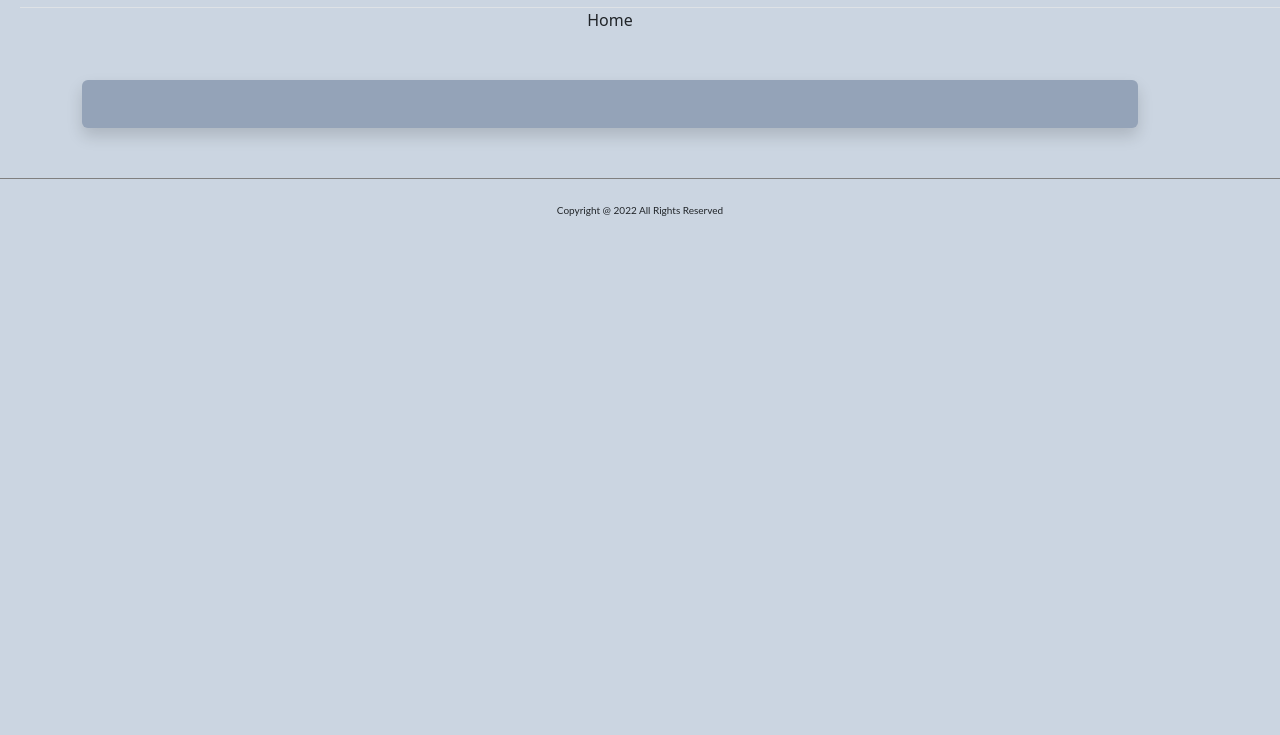
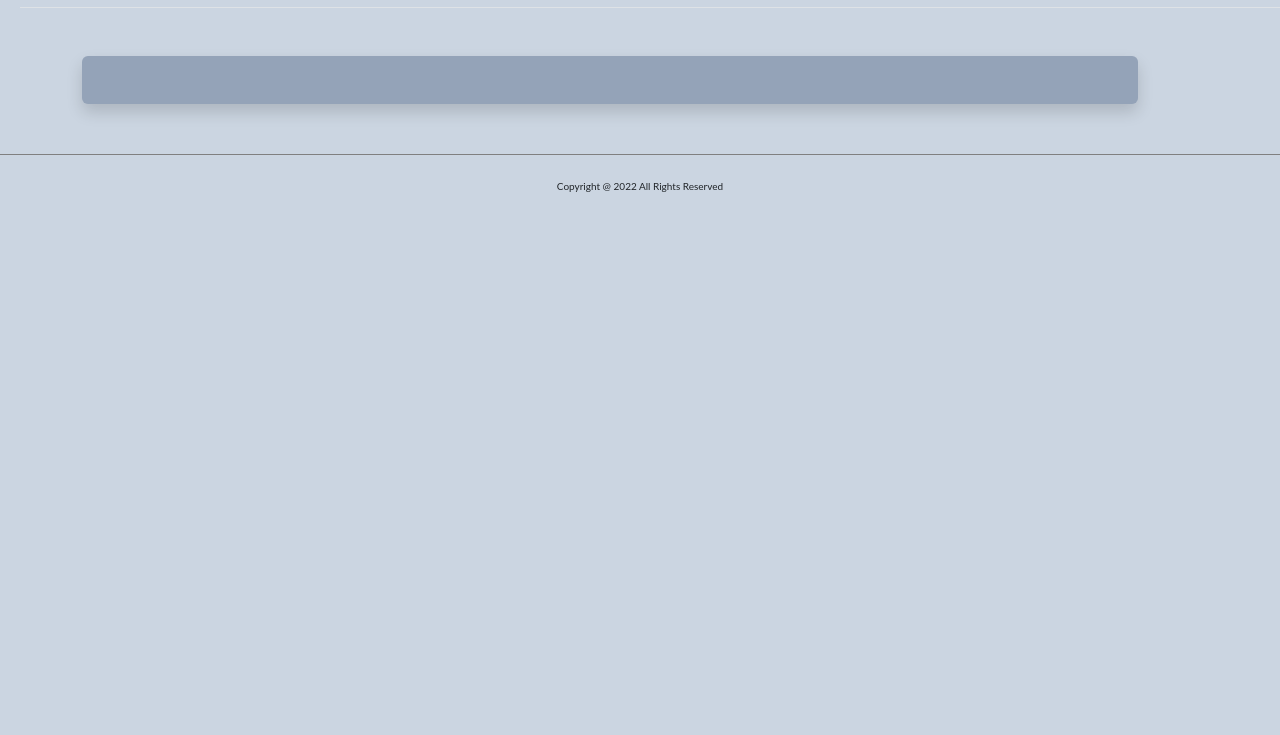
Before and after one commit to khalidhassanemon/online-portal-assgn-6, a plain HTML site: page index.html in a window 1280 px wide. Shown: the part 65-800 px from the top of the page. Drawn offline with nearby package versions, Linux system fonts and the light colour scheme; no server answers.

Commit message:
eight-commit

```diff
--- a/index.html
+++ b/index.html
@@ -37,7 +37,6 @@
 
   <div id="category-container" class="justify-content-evenly">
     <ul>
-      <a id="first" class="d-flex flex-wrap" href="home">Home</a>
     </ul>
   </div>
    </section>
```
